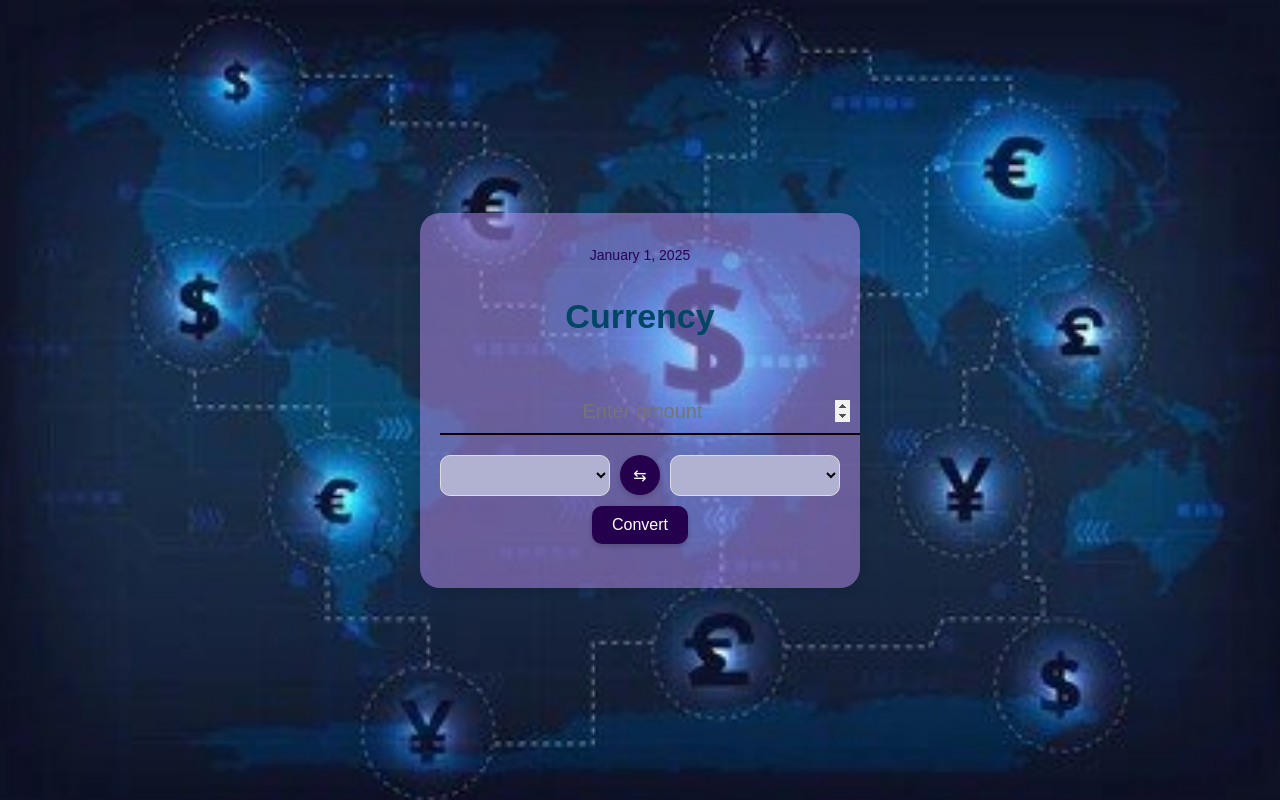
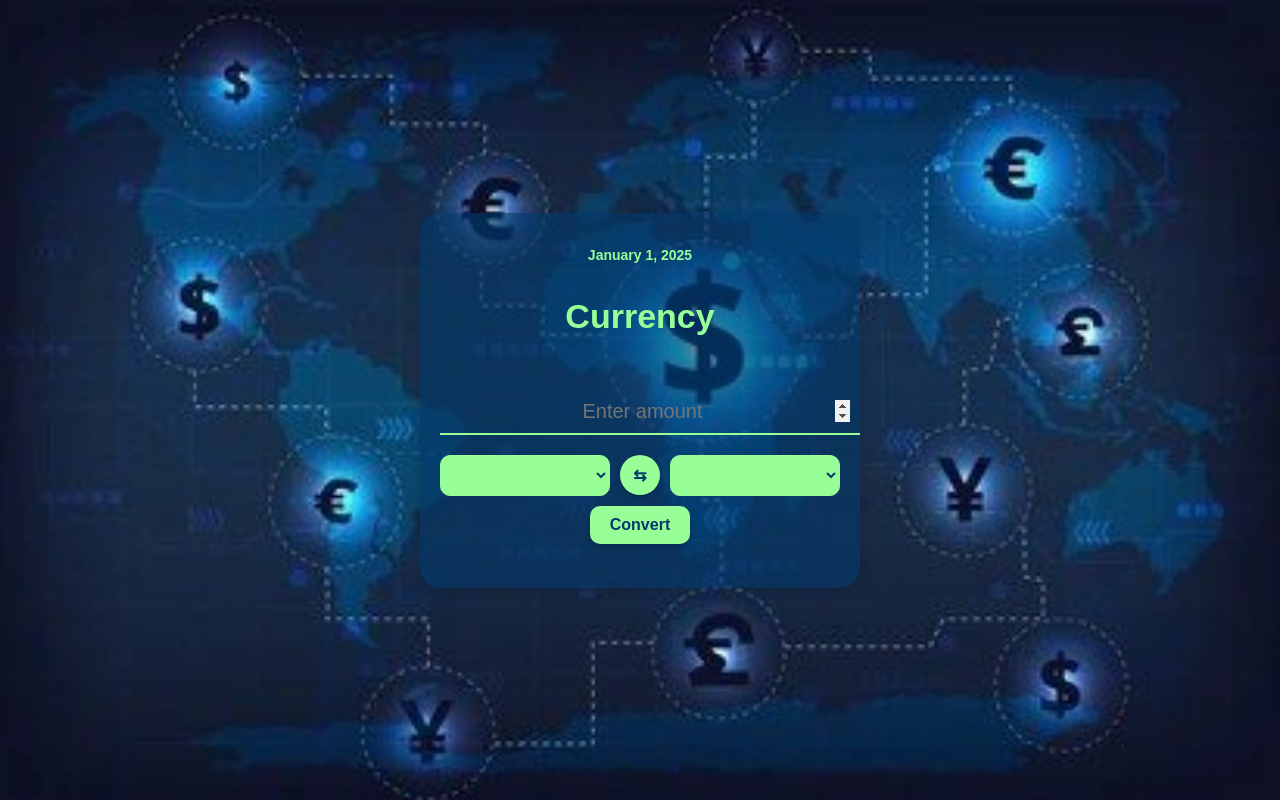
Before and after one commit to awolcoder/Currency-Converter, a plain HTML site: page index.html in a window 1280 px wide. Drawn offline with Linux system fonts and the light colour scheme; no server answers.

Commit message:
currency-converter project completeted

```diff
--- a/styles.css
+++ b/styles.css
@@ -15,7 +15,6 @@ body {
 }
 
 .converter-container {
-  background: #800324;
   border-radius: 20px;
   padding: 20px;
   width: 100%;
@@ -25,7 +24,7 @@ body {
   display: flex;
   flex-direction: column;
   gap: 20px;
-  background-color: rgba(186, 144, 240, 0.5);
+  background-color: rgba(2, 57, 107, 0.6);
 }
 
 header {
@@ -34,13 +33,14 @@ header {
 
 .date {
   font-size: 14px;
-  color: #270354;
+  font-weight: bold;
+  color: #98FF98;
 }
 
 .title {
   font-size: 34px;
   font-weight: bold;
-  color: #014765;
+  color: #98FF98;
 }
 
 .amount-input {
@@ -48,7 +48,8 @@ header {
   width: 100%;
   padding: 10px;
   border: none;
-  border-bottom: 2px solid #130000;
+  color: #98FF98;
+  border-bottom: 2px solid #98FF98;
   outline: none;
   text-align: center;
   background: transparent;
@@ -66,20 +67,28 @@ header {
   font-size: 16px;
   padding: 10px;
   border-radius: 10px;
-  border: 1px solid #ddd;
-  background: #b1b1d2;
+  color: #02396B;
+  border: 1px solid #98FF98;
+  background: #98FF98;
   text-align: center;
   flex: 1;
+  font-weight: bold;
+  cursor: pointer;
+}
+
+.currency-dropdown:hover {
+  background-color: #CCFF00;
 }
 
 .swap-btn {
-  background-color: #25004c;
-  color: #ffffff;
+  background-color:#98FF98;
+  color: #02396B;
   border: none;
   border-radius: 50%;
   width: 40px;
   height: 40px;
   font-size: 16px;
+  font-weight: bold;
   cursor: pointer;
   display: flex;
   justify-content: center;
@@ -88,7 +97,7 @@ header {
 }
 
 .swap-btn:hover {
-  background-color: #641f9a;
+  background-color: #CCFF00;
 }
 
 .convert-btn {
@@ -96,20 +105,21 @@ header {
   padding: 10px 20px;
   border: none;
   border-radius: 10px;
-  background-color: #25004c;
-  color: #ffffff;
+  background-color: #98FF98;
+  color: #02396B;
+  font-weight: bold;
   cursor: pointer;
   margin-top: 10px;
   box-shadow: 0px 2px 5px rgba(0, 0, 0, 0.2);
 }
 
 .convert-btn:hover {
-  background-color: #641f9a;
+  background-color: #CCFF00;
 }
 
 .result {
   font-size: 24px;
-  color: #322301;
+  color: #98FF98;
   margin-top: 20px;
   font-weight: bold;
 }
@@ -214,6 +224,6 @@ header {
   }
 
   .result {
-    font-size: 24px;  /
+    font-size: 24px;
   }
 }
```
